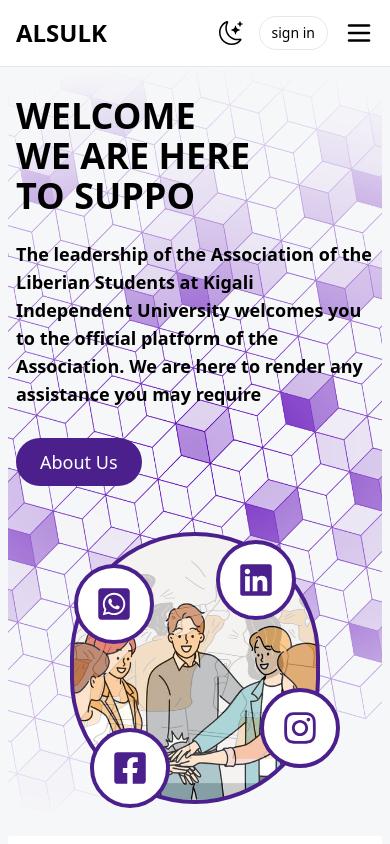
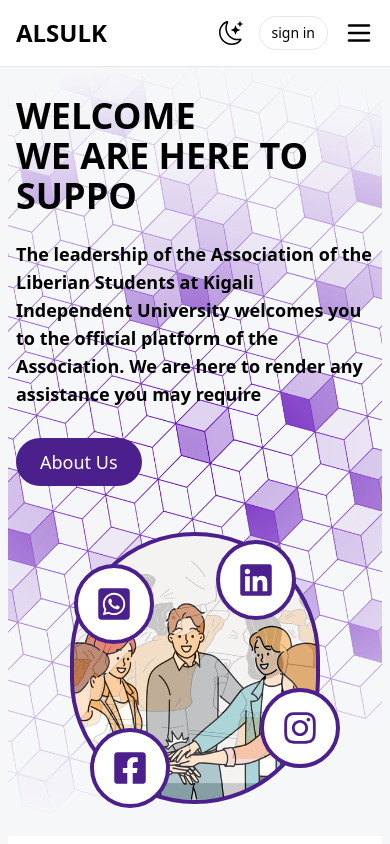
Before and after one commit to mulbahoplanojames/Harmony_Coalition_Project, a React (Vite) app: page /home in a window 390 px wide. Built offline with nearby package versions, Linux system fonts and the light colour scheme.

Commit message:
Made some changes in the Home Hero, Home About  and the Index.css components

```diff
--- a/src/Components/Home_Hero/HomeHero.jsx
+++ b/src/Components/Home_Hero/HomeHero.jsx
@@ -23,7 +23,7 @@ const HomeHero = () => {
   return (
     <>
       <div
-        className="grid md:grid-cols-2 grid-cols-1 place-items-center md:px-1 px-2  md:py-16 py-8  md:gap-6 gap-14 md:bg-fixed"
+        className="grid md:grid-cols-2 grid-cols-1 place-items-center md:px-1 px-2  md:py-16 py-8  md:gap-6 gap-14 md:bg-fixed rounded-md"
         id="home_hero"
       >
         <motion.div
@@ -33,7 +33,7 @@ const HomeHero = () => {
           transition={{ duration: 0.8 }}
         >
           {/* Displaying the heading */}
-          <div className="md:text-5xl text-4xl uppercase font-black md:pr-56 pr-20 pb-6 z-50">
+          <div className="md:text-5xl text-4xl uppercase font-black md:pr-[14.2rem] pr-10 sm:pr-12 pb-6 z-50">
             Welcome <br /> we are here to {WordFlicker()}
           </div>
           {/* Displaying the description */}
```
Also changed, not shown: src/assets/gradient_bg2.png (added).
